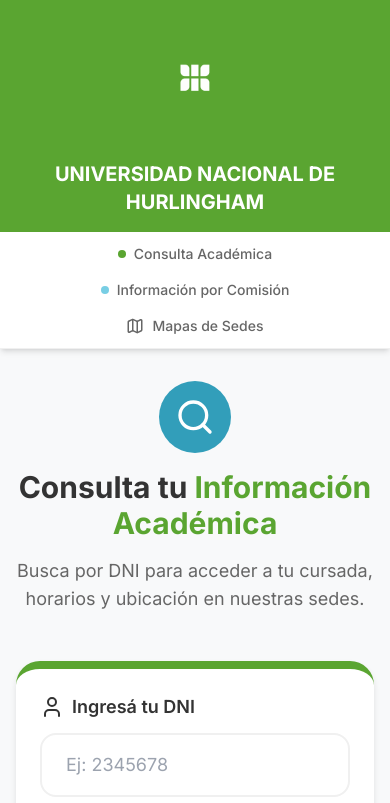
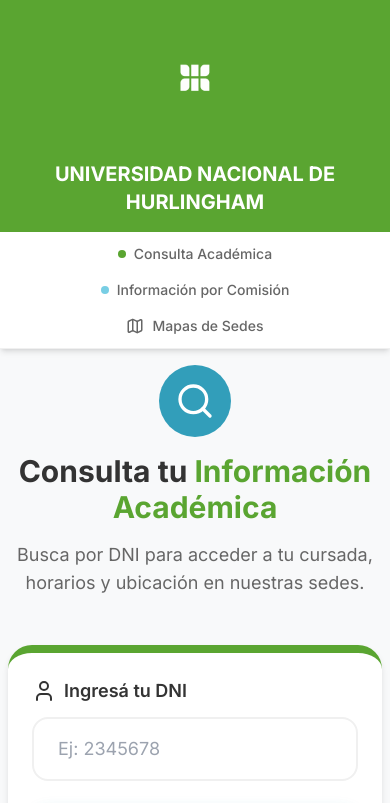
Before and after one commit to LuisHerenu11/dondecurso, a React (Vite) app: page / in a window 390 px wide. Shown: the top 803 px of the page. Built offline with nearby package versions, Linux system fonts and the light colour scheme.

Commit message:
responsive talble final

```diff
--- a/src/App.jsx
+++ b/src/App.jsx
@@ -410,7 +410,7 @@
       </nav>
 
       {/* Main Content */}
-      <main className="max-w-7xl mx-auto px-4 py-8">
+      <main className="max-w-8xl mx-auto px-2 py-4 md:px-4 lg:px-44 w-full">
         {/* Hero Section */}
         <div className="text-center mb-12">
           <div className="inline-flex items-center justify-center p-4 rounded-full bg-unahur-blue mb-4">
```
